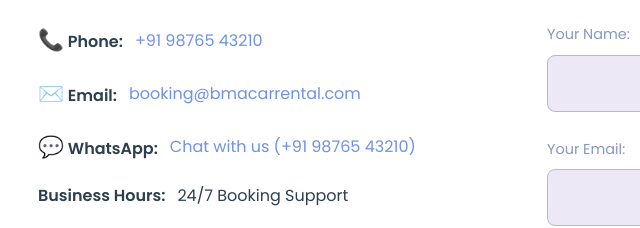
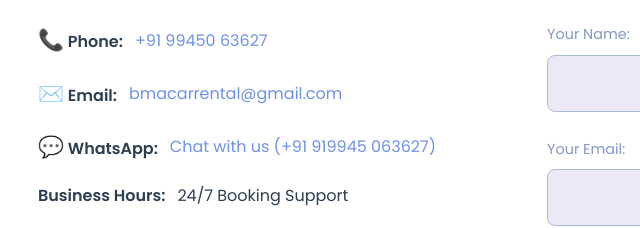
Before and after one commit to bmacarrental/bmacarrental.github.io, a plain HTML site: page contact.html in a window 1280 px wide. Shown: the part 380-608 px from the top of the page, 72-712 px from the left. Drawn offline with Linux system fonts and the light colour scheme.

Commit message:
Update contact.html

```diff
--- a/contact.html
+++ b/contact.html
@@ -43,7 +43,7 @@
                     Karnataka, India
                 </p> -->
 
-                <p><strong><i class="icon-phone"></i> Phone:</strong> <a href="tel:+919876543210">+91 98765 43210</a></p> <p><strong><i class="icon-email"></i> Email:</strong> <a href="mailto:booking@bmacarrental.com">booking@bmacarrental.com</a></p> <p><strong><i class="icon-whatsapp"></i> WhatsApp:</strong> <a href="https://wa.me/919876543210" target="_blank">Chat with us (+91 98765 43210)</a></p> <p><strong>Business Hours:</strong> 24/7 Booking Support</p>
+                <p><strong><i class="icon-phone"></i> Phone:</strong> <a href="tel:++919945063627">+91 99450 63627</a></p> <p><strong><i class="icon-email"></i> Email:</strong> <a href="mailto:bmacarrental@gmail.com">bmacarrental@gmail.com</a></p> <p><strong><i class="icon-whatsapp"></i> WhatsApp:</strong> <a href="https://wa.me/919945063627" target="_blank">Chat with us (+91 919945 063627)</a></p> <p><strong>Business Hours:</strong> 24/7 Booking Support</p>
 
                  <div class="social-links contact-page-social">
                     <a href="#" target="_blank" aria-label="Facebook"><i class="icon-facebook"></i> Facebook</a> <a href="#" target="_blank" aria-label="Instagram"><i class="icon-instagram"></i> Instagram</a> </div>
```
